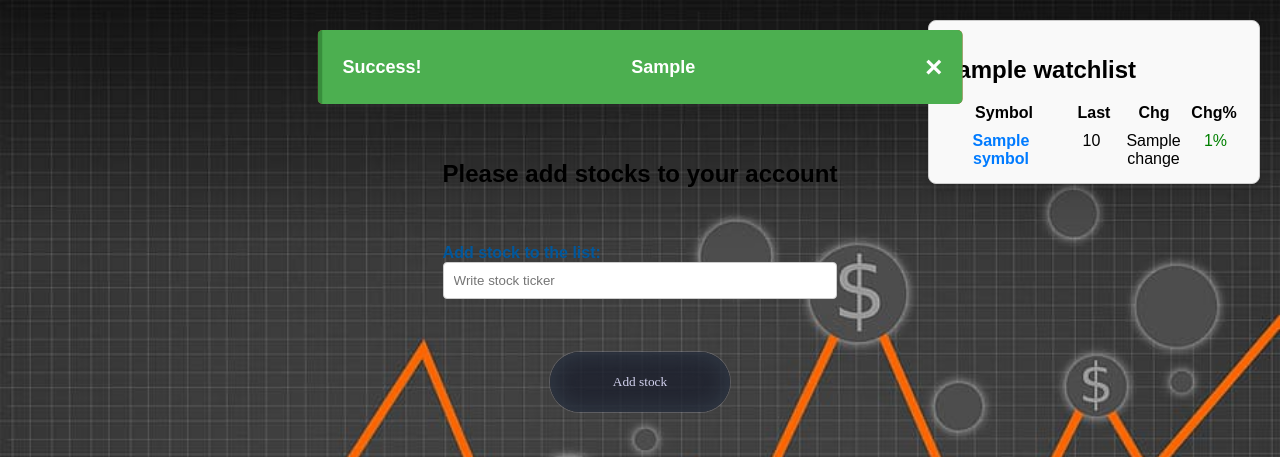
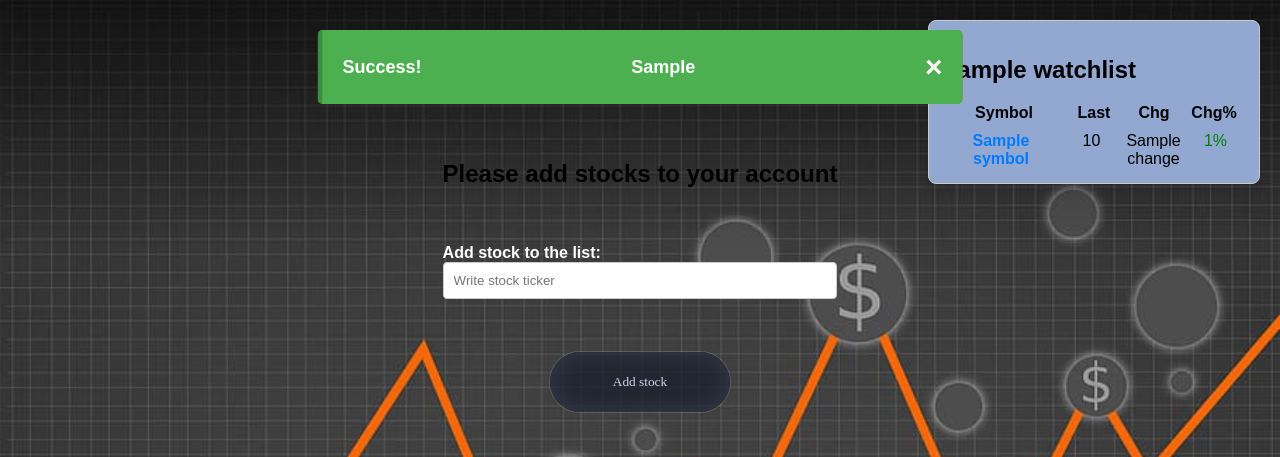
Before and after one commit to eranbabayov/stock_adviser, a Flask app: template templates/dashboard.html in a window 1280 px wide. Shown: the top 457 px of the page. Run offline with Flask 3, Linux system fonts and the light colour scheme; the template is opened without the code that fills it: most values are stand-ins (such as "Sample title", 1, 10 or a date in 2020).

Commit message:
Change
Change

```diff
--- a/static/style.css
+++ b/static/style.css
@@ -144,6 +144,13 @@ form {
 form .button {
   margin: 20px auto;
 }
+
+label[for="add_stock"] {
+  color: white; /* Change to your desired color */
+  font-size: 16px; /* Optional: Adjust font size */
+  font-weight: bold; /* Optional: Make it bold */
+}
+
 
 p a {
   text-decoration: none;
@@ -298,7 +305,7 @@ svg {
     border: 1px solid #ccc;
     padding: 15px;
     border-radius: 8px;
-    background-color: #f9f9f9;
+    background-color: #92a8d1;
     box-shadow: 0 4px 8px rgba(0, 0, 0, 0.1);
     z-index: 1000; /* Keep it above other content */
     font-family: Arial, sans-serif;
```
